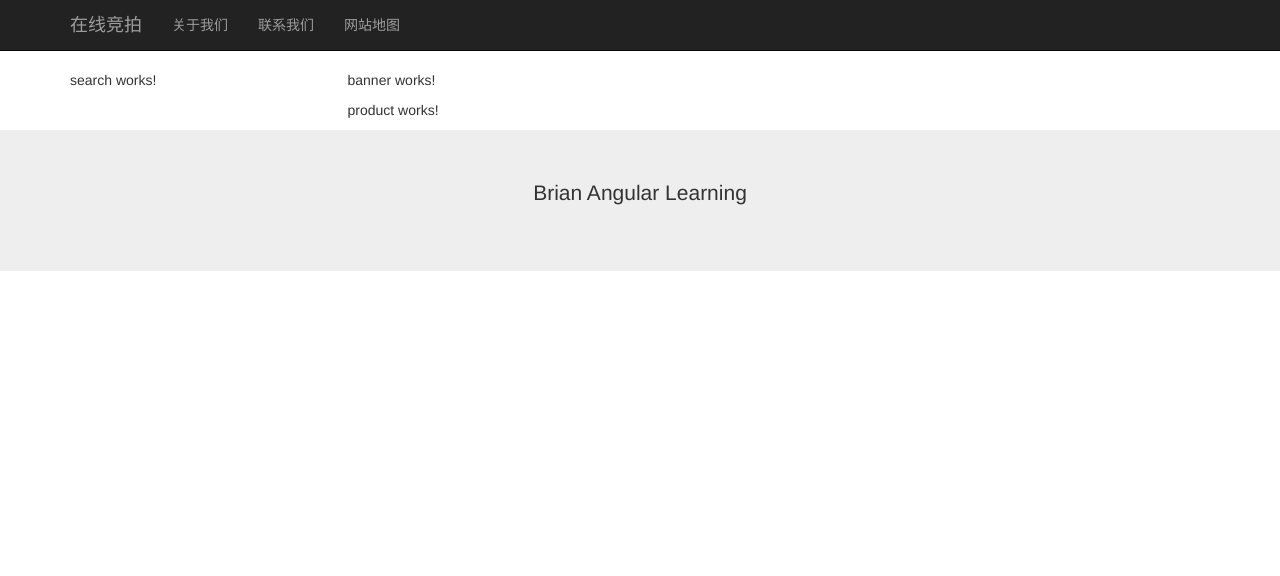
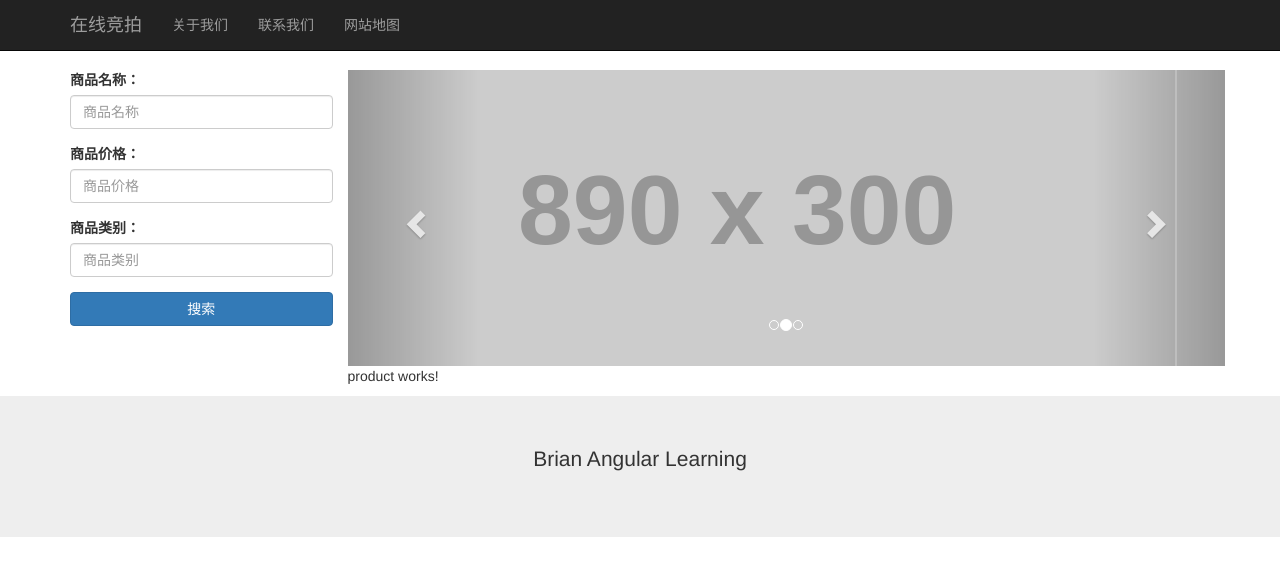
Before and after one commit to KlayThompson/angularlearning, an Angular app: page / in a window 1280 px wide. Shown: the top 576 px of the page. Built offline with nearby package versions, Linux system fonts and the light colour scheme.

Commit message:
search and banner

```diff
--- a/src/app/banner/banner.component.html
+++ b/src/app/banner/banner.component.html
@@ -1,3 +1,24 @@
-<p>
-  banner works!
-</p>
+<div class="carousel slide" data-ride="carousel">
+  <ol class="carousel-indicators">
+    <li class="active"></li>
+    <li></li>
+    <li></li>
+  </ol>
+  <div class="carousel-inner">
+    <div class="item active">
+      <img src="http://placehold.it/890x300" alt="" class="slider-image">
+    </div>
+    <div class="item">
+      <img src="http://placehold.it/890x300" alt="" class="slider-image">
+    </div>
+    <div class="item">
+      <img src="http://placehold.it/890x300" alt="" class="slider-image">
+    </div>
+    <a class="left carousel-control" href="javascript:$('.carousel').carousel('prev')">
+      <span class="glyphicon glyphicon-chevron-left"></span>
+    </a>
+    <a class="right carousel-control" href="javascript:$('.carousel').carousel('next')">
+      <span class="glyphicon glyphicon-chevron-right"></span>
+    </a>
+  </div>
+</div>
--- a/src/app/search/search.component.html
+++ b/src/app/search/search.component.html
@@ -1,3 +1,17 @@
-<p>
-  search works!
-</p>
+<form name="searchForm" role="form">
+  <div class="form-group">
+    <label for="productName">商品名称：</label>
+    <input id="productName" type="text" placeholder="商品名称" class="form-control">
+  </div>
+  <div class="form-group">
+    <label for="productPrice">商品价格：</label>
+    <input id="productPrice" type="text" placeholder="商品价格" class="form-control">
+  </div>
+  <div class="form-group">
+    <label for="productCategory">商品类别：</label>
+    <input id="productCategory" type="text" placeholder="商品类别" class="form-control">
+  </div>
+  <div class="form-group">
+    <button type="submit" class="btn btn-primary btn-block">搜索</button>
+  </div>
+</form>
```
